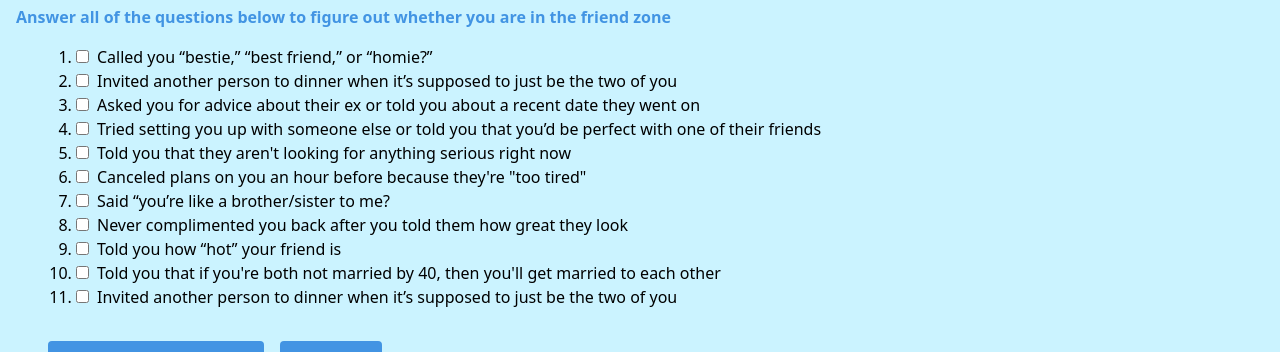
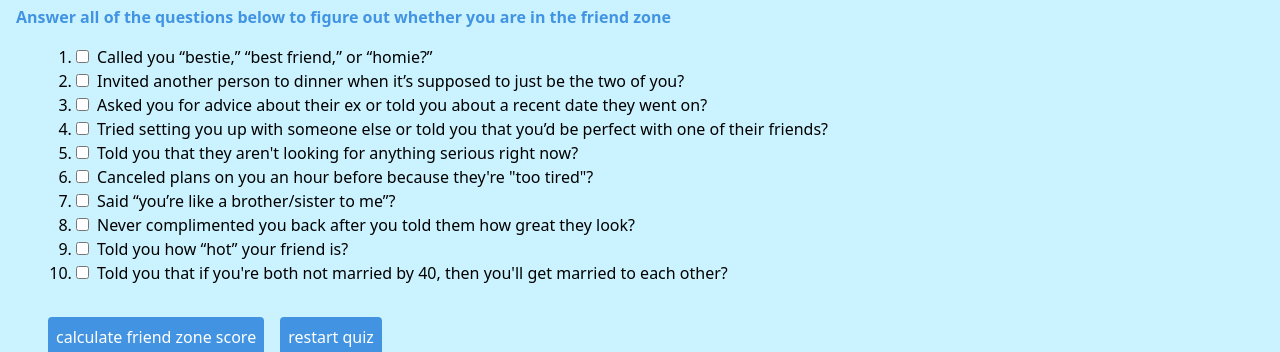
Before and after one commit to jadenmazzone/calebhearn, a React (Create React App) app: page / in a window 1280 px wide. Shown: the part 159-511 px from the top of the page. Built offline with nearby package versions, Linux system fonts and the light colour scheme.

Commit message:
chore: Add question marks and fixed text

```diff
--- a/src/App.js
+++ b/src/App.js
@@ -5,16 +5,16 @@ import Result from './Result';
 
 const options = [
   { name: 'Called you “bestie,” “best friend,” or “homie?” ' },
-  { name: "Invited another person to dinner when it’s supposed to just be the two of you" },
-  { name: "Asked you for advice about their ex or told you about a recent date they went on" },
-  { name: "Tried setting you up with someone else or told you that you’d be perfect with one of their friends" },
-  { name: "Told you that they aren't looking for anything serious right now" },
-  { name: 'Canceled plans on you an hour before because they\'re "too tired"' },
-  { name: "Said “you’re like a brother/sister to me?" },
-  { name: "Never complimented you back after you told them how great they look" },
-  { name: "Told you how “hot” your friend is" },
-  { name: "Told you that if you're both not married by 40, then you'll get married to each other " },
-  { name: "Invited another person to dinner when it’s supposed to just be the two of you " },
+  { name: "Invited another person to dinner when it’s supposed to just be the two of you?" },
+  { name: "Asked you for advice about their ex or told you about a recent date they went on?" },
+  { name: "Tried setting you up with someone else or told you that you’d be perfect with one of their friends?" },
+  { name: "Told you that they aren't looking for anything serious right now?" },
+  { name: 'Canceled plans on you an hour before because they\'re "too tired"?' },
+  { name: "Said “you’re like a brother/sister to me”? " },
+  { name: "Never complimented you back after you told them how great they look?" },
+  { name: "Told you how “hot” your friend is?" },
+  { name: "Told you that if you're both not married by 40, then you'll get married to each other?" },
+
 
 
 ]
```
